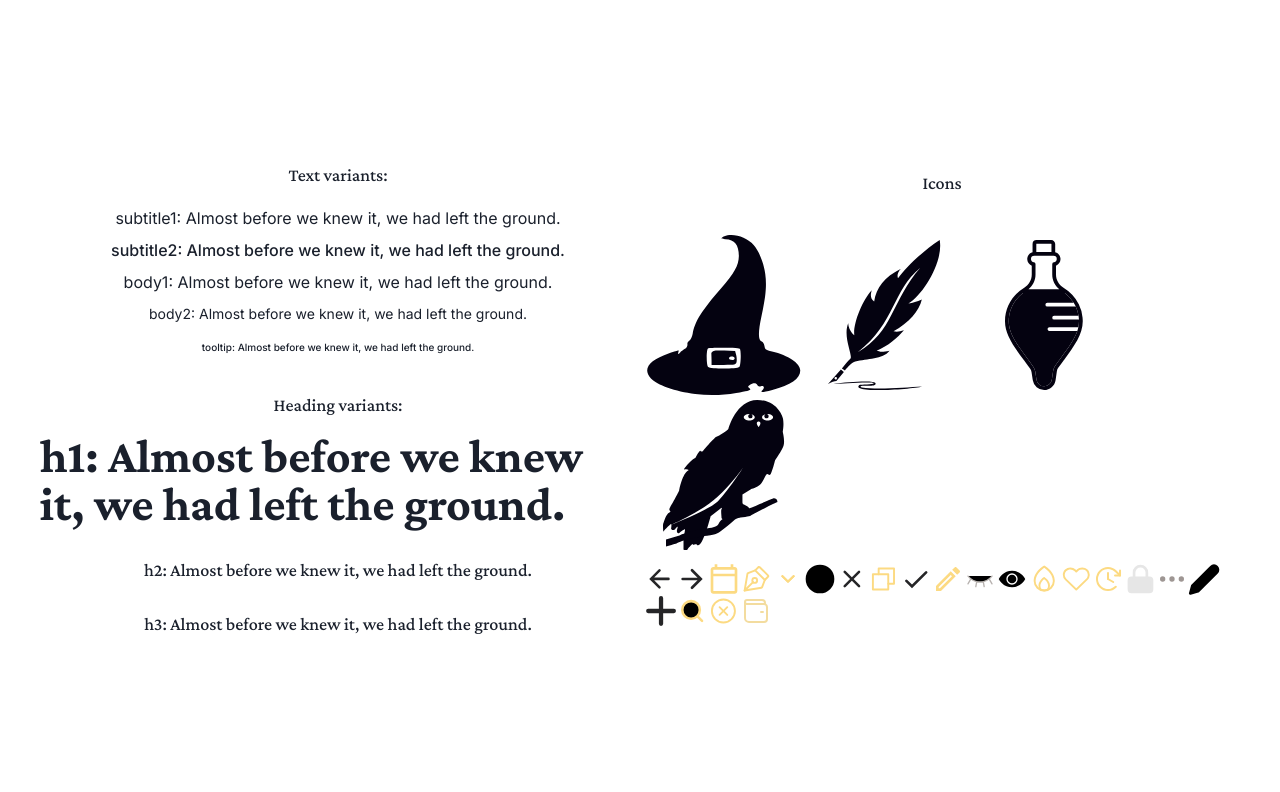
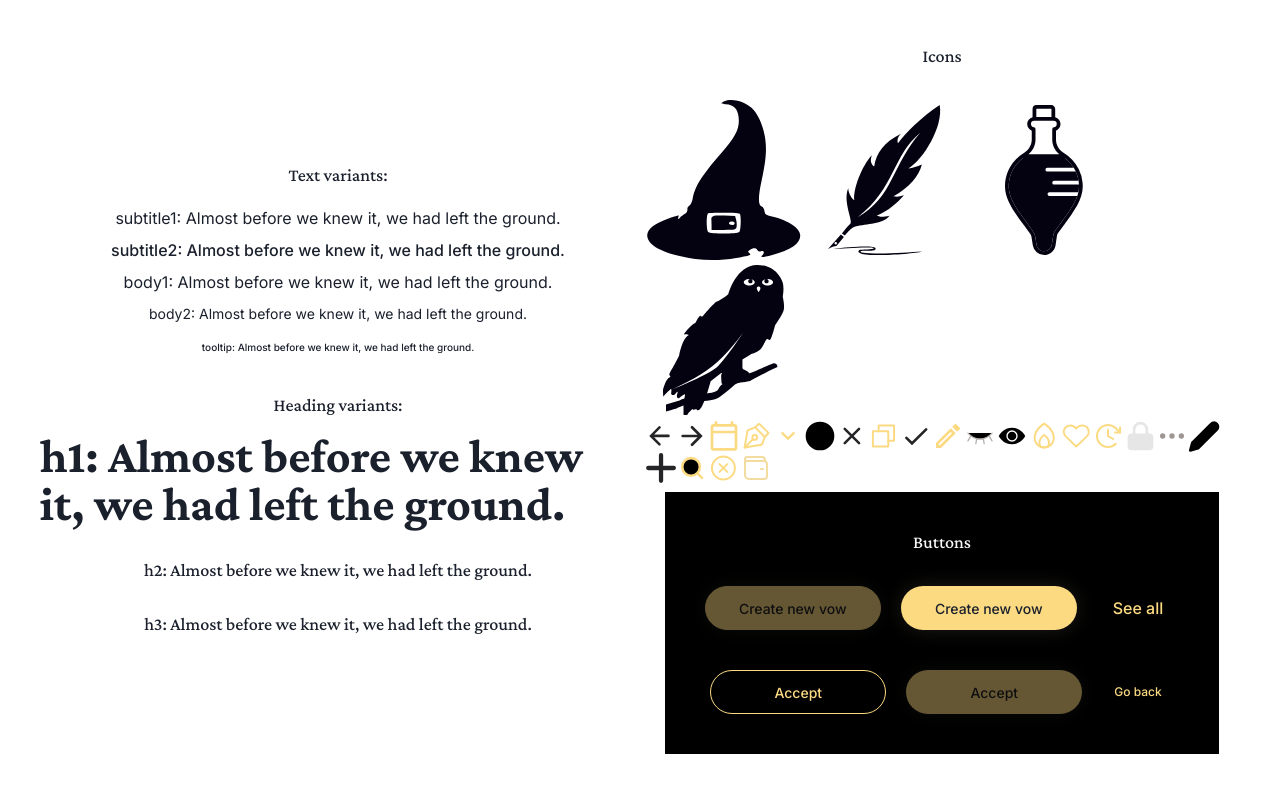
Before and after one commit to BlossomLabs/unbreakable-vows-ui, a React (Vite) app: page / in a window 1280 px wide. Shown: the top 792 px of the page. Built offline with nearby package versions, Linux system fonts and the light colour scheme.

Commit message:
feat(btn): adds btn variants example to homepage

```diff
--- a/src/App.tsx
+++ b/src/App.tsx
@@ -1,4 +1,12 @@
-import { VStack, Text, Center, Heading, Box, HStack } from "@chakra-ui/react";
+import {
+  VStack,
+  Text,
+  Center,
+  Heading,
+  Box,
+  HStack,
+  Button,
+} from "@chakra-ui/react";
 import * as Icons from "./components/Icons";
 import * as Illustrations from "./components/Illustrations";
 
@@ -58,6 +66,7 @@ function App() {
           </Box>
         </VStack>
         <VStack width={"50%"}>
+          <Box>
             <Heading
               as={"h3"}
               variant={"h2"}
@@ -80,6 +89,39 @@ function App() {
                 return <Icon key={`${IconName}-${i}`} boxSize={8} />;
               })}
             </Box>
+          </Box>
+          <Box bgColor={"black"} p={10}>
+            <Heading
+              as={"h4"}
+              variant={"h2"}
+              size={"md"}
+              textAlign={"center"}
+              pb={8}
+              color={"secondary.50"}
+            >
+              Buttons
+            </Heading>
+            <VStack spacing={10}>
+              <HStack spacing={5}>
+                <Button variant={"outline"} isDisabled>
+                  Create new vow
+                </Button>
+                <Button variant={"solid"}>Create new vow</Button>
+                <Button variant={"link"} size={"md"}>
+                  See all
+                </Button>
+              </HStack>
+              <HStack spacing={5}>
+                <Button variant={"outline"}>Accept</Button>
+                <Button variant={"solid"} isDisabled>
+                  Accept
+                </Button>
+                <Button variant={"link"} size={"sm"}>
+                  Go back
+                </Button>
+              </HStack>
+            </VStack>
+          </Box>
         </VStack>
       </HStack>
     </Center>
```
Lines whose indentation alone changed are shown as unchanged.
